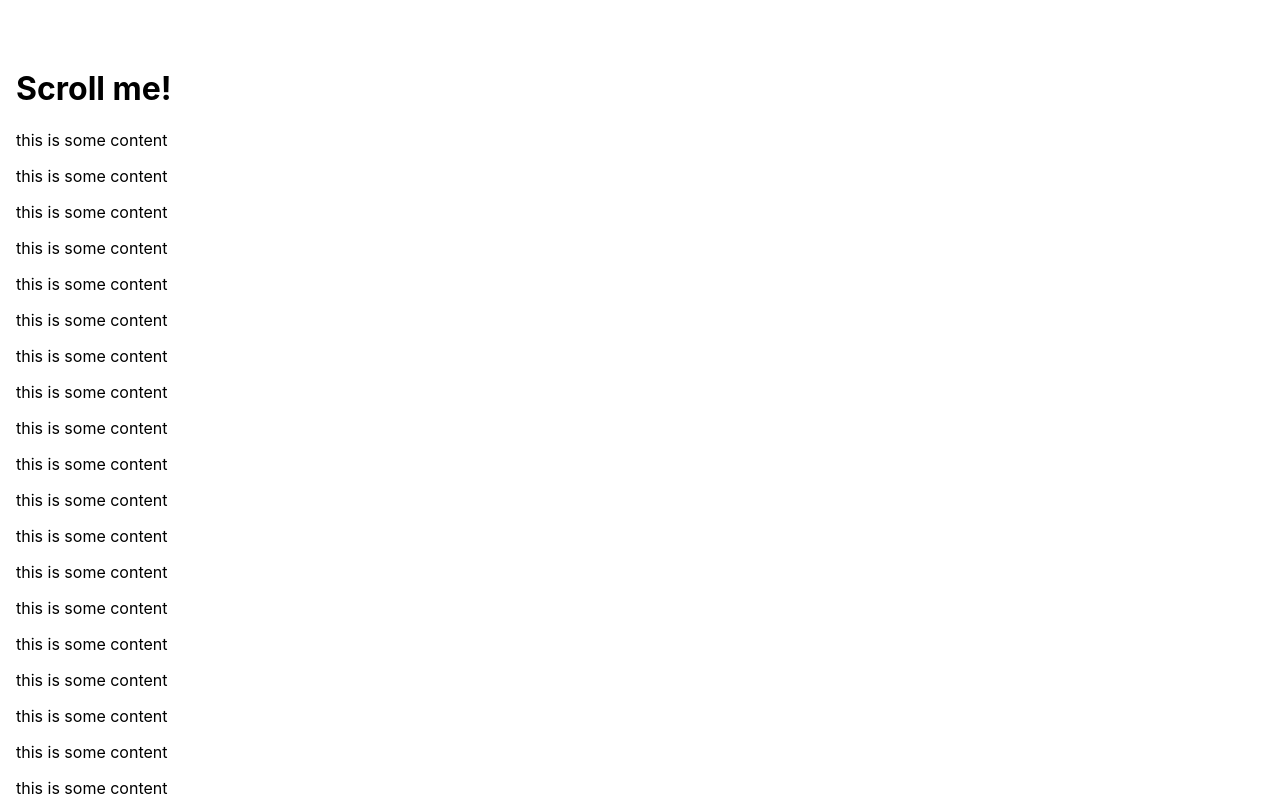
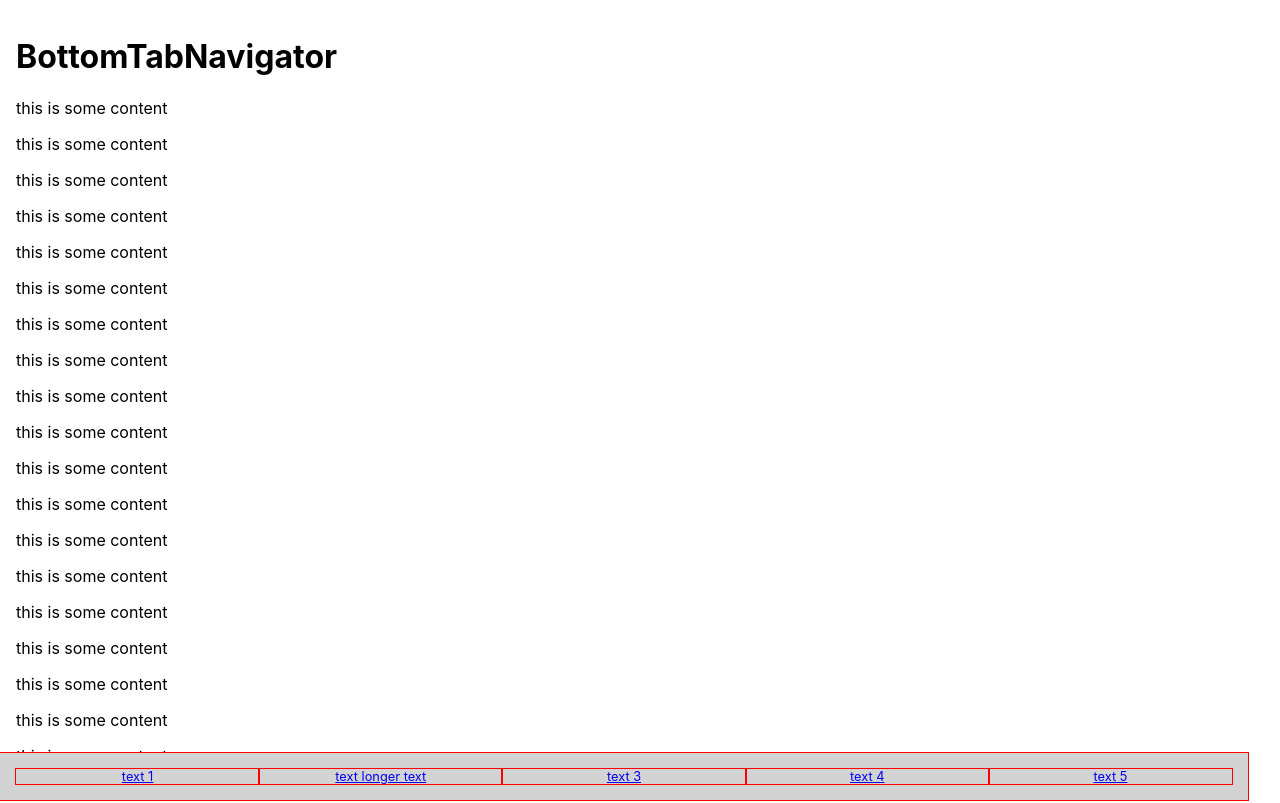
Before and after one commit to fsk1997/interface, a React (Create React App) app: page /bottom-tab-navigator in a window 1280 px wide. Shown: the top 803 px of the page. Built offline with nearby package versions, Linux system fonts and the light colour scheme.

Commit message:
Scaffold new feature

```diff
--- a/package.json
+++ b/package.json
@@ -8,6 +8,7 @@
     "@testing-library/user-event": "^13.5.0",
     "react": "^17.0.2",
     "react-dom": "^17.0.2",
+    "react-router-dom": "^6.3.0",
     "react-scripts": "5.0.0",
     "underscore": "^1.13.2",
     "web-vitals": "^2.1.4"
--- /dev/null
+++ b/src/App.js
@@ -0,0 +1,24 @@
+import React from 'react'
+import Header from "./pages/IosHeader"
+import Home from "./pages/Home"
+import BottomTabNavigator from "./pages/BottomTabNavigator"
+import {
+    BrowserRouter as Router,
+    Routes,
+    Route,
+    Link
+  } from "react-router-dom";
+  const App = () => {
+
+    return (
+      <Router>
+        <Routes>
+          <Route path="/" element={<Home/>} exact />
+          <Route path="/ios-header"  element={<Header/>} exact />
+          <Route path="/bottom-tab-navigator"  element={<BottomTabNavigator/>} exact />
+        </Routes>
+      </Router>
+    );
+}
+
+export default App
--- a/src/index.js
+++ b/src/index.js
@@ -1,11 +1,11 @@
 import React from 'react';
 import ReactDOM from 'react-dom';
 import './index.css';
-import Header from './pages/IosHeader';
+import App from './App'
 
 ReactDOM.render(
   <React.StrictMode>
-    <Header />
+    <App />
   </React.StrictMode>,
   document.getElementById('root')
 );
--- /dev/null
+++ b/src/pages/BottomTabNavigator/index.css
@@ -0,0 +1,31 @@
+.page{
+    position: relative;
+    min-height:100vh;
+    display: flex;
+    padding: 1rem;
+}
+
+.tab-container{
+    position: fixed;
+    z-index: 10;
+    left: 0px;
+    right: 0px;
+    bottom: 0px;
+    width: 95vw;
+    background-color:lightgray;
+    padding: 1rem;
+    display: flex;
+    flex-wrap: nowrap;
+    justify-content: space-between;
+    outline: 1px red solid;
+}
+
+.tab-container > div{
+    outline: 1px red solid;
+    width: 100%;
+    display: flex;
+    justify-content: center;
+    text-align: center;
+    align-items: center;
+    font-size: 0.8rem;
+}
--- /dev/null
+++ b/src/pages/BottomTabNavigator/index.js
@@ -0,0 +1,37 @@
+import "./index.css";
+import { useEffect, useState } from "react";
+import {
+    Link
+  } from "react-router-dom";
+
+const BottomTabNavigator = () => {
+return (
+  <div className="page">
+    <div className="page-content">
+      <h1>BottomTabNavigator</h1>
+      {[...Array(50)].map(index => (
+        <p key={index}>this is some content</p>
+      ))}
+    </div>
+    <div className="tab-container">
+      <div>
+        <Link to="/">text 1</Link>
+      </div>
+      <div>
+        <Link to="/">text longer text</Link>
+      </div>
+      <div>
+        <Link to="/">text 3</Link>
+      </div>
+      <div>
+        <Link to="/">text 4</Link>
+      </div>
+      <div>
+        <Link to="/">text 5</Link>
+      </div>
+    </div>
+  </div>
+);
+}
+
+export default BottomTabNavigator
--- /dev/null
+++ b/src/pages/Home.js
@@ -0,0 +1,22 @@
+import React from 'react'
+import {
+    Link
+  } from "react-router-dom";
+
+const Home = () => {
+    return (
+      <div>
+        <h1>
+          Homepage
+        </h1>
+        <p>
+          <Link to="/ios-header">iOS Header</Link>
+        </p>
+        <p>
+          <Link to="/bottom-tab-navigator">Bottom Tab Navigator</Link>
+        </p>
+      </div>
+    );
+}
+
+export default Home
```
Also changed, not shown: src/reportWebVitals.js (deleted, +0 -13 lines), src/setupTests.js (deleted, +0 -5 lines), src/logo.svg (deleted), 1 other file (tests, documents, lock files or other folders).
